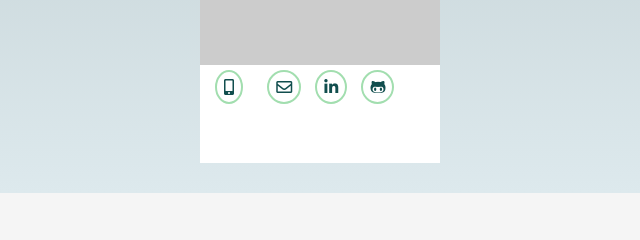
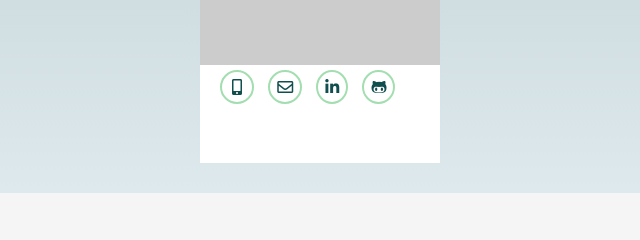
Before and after one commit to Adalab/dorcas-s2-peak-y-blinded, a website: page form.html in a window 1280 px wide. Shown: the part 375-615 px from the top of the page, 320-960 px from the left. Drawn offline with Linux system fonts and the light colour scheme; placeholder pictures from the web are drawn by us.

Commit message:
Finished contact buttons preview

```diff
--- a/scss/pages/_home.scss
+++ b/scss/pages/_home.scss
@@ -26,13 +26,17 @@
   border-left: 5px solid $color-paleta1-terciary;
 }
 
+.contact {
+  padding-left: 15px;
+}
+
 .icon__contact {
   padding: 7px;
   border: 2px solid $color-paleta1-terciary;
   border-radius: 50%;
 }
 
-.contact__mobile {
+.icon-mobile {
   padding-left: 10px;
   padding-right: 10px;
 }
```
Also changed, not shown: css/main.css.
